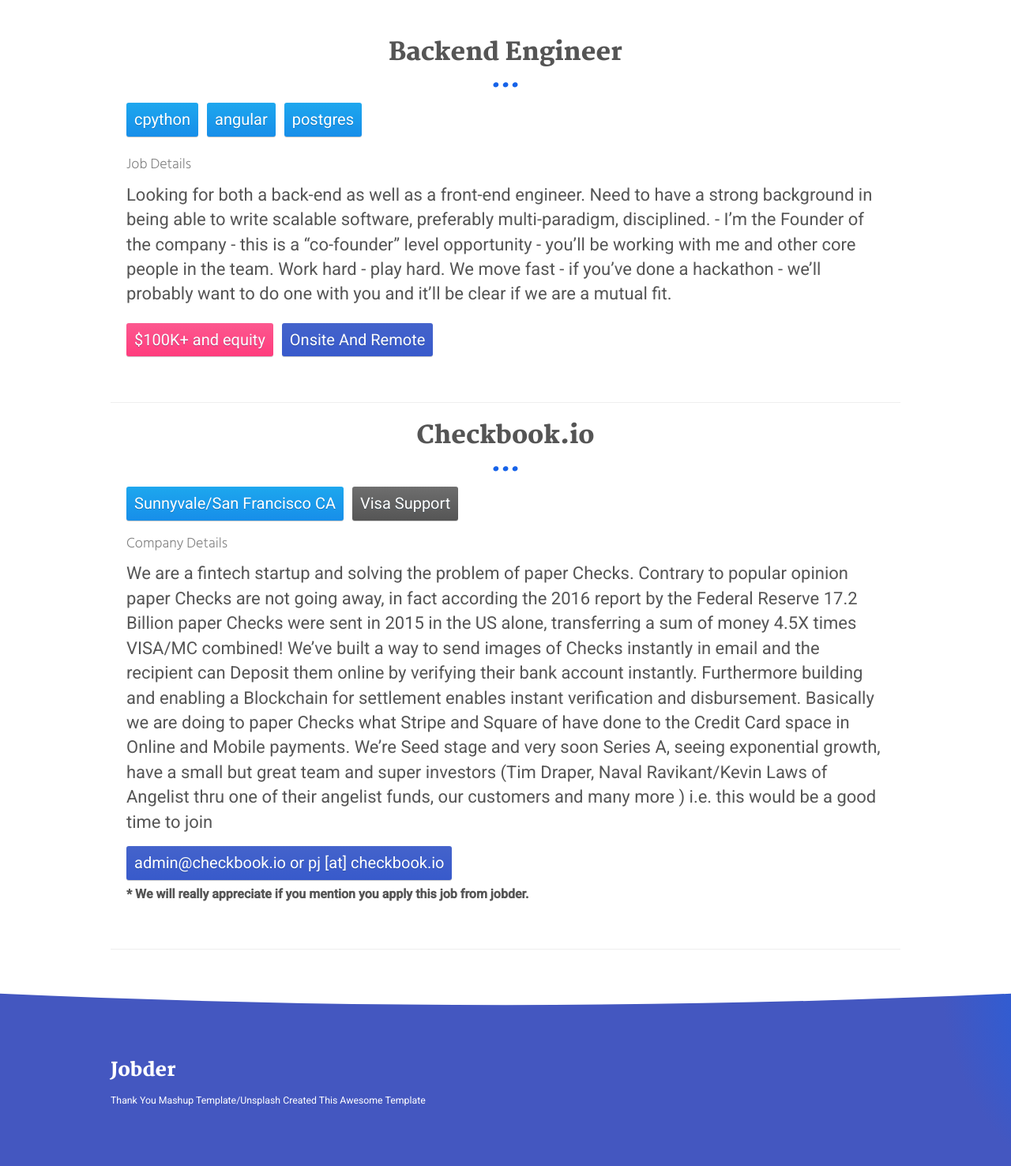
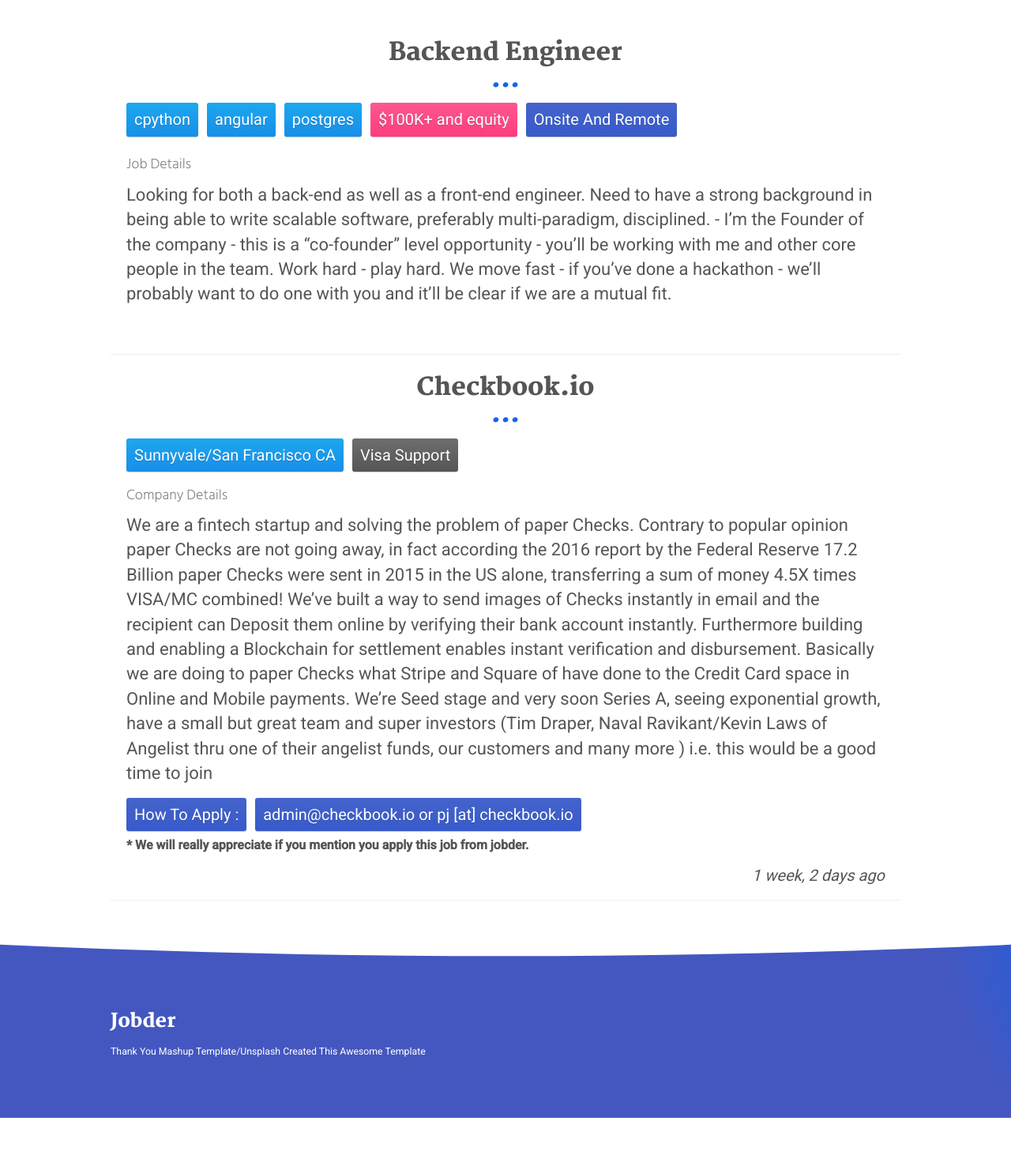
Before and after one commit to Windsooon/jobder, a Django app: page /job/23/ in a window 1280 px wide. Shown: the part 113-1589 px from the top of the page at 79% size. After the commit the page ends 1528 px from the top, so only its background shows below. Run offline with Django 3.2, Linux system fonts and the light colour scheme; data comes from the database, SQL or seed files in the repository; parts of the project's set-up code (start-up, migrations or seed data) failed here and were passed over; some libraries are stand-ins or nearby versions.

Commit message:
update content

```diff
--- a/static/css/job.css
+++ b/static/css/job.css
@@ -100,3 +100,7 @@
     background-image: -webkit-linear-gradient(top, #6e6e6e, #555);
     background-image: -o-linear-gradient(top, #6e6e6e, #555);
 }
+
+.post-create-time {
+    font-size: 2rem;
+}
--- a/templates/job.html
+++ b/templates/job.html
@@ -21,17 +21,13 @@
               {% for repo in repos %}
               <span class="repo-span">{{ repo }}</span>
               {% endfor %}
+              <span id="salary">{{ salary }}</span>
+              <span id="onsite">{{ onsite }}</span>
             </div>
             <div class="job-wrapper">
               <h4 id="job-title">Job Details</h4>
               <span id="job-des">{{ job.job_des }}</span>
             </div> <!-- end job wrapper -->
-            <div>
-              <div class="job-button-wrapper">
-                <span id="salary">{{ salary }}</span>
-                <span id="onsite">{{ onsite }}</span>
-              </div>
-            </div>
           </div>
           <hr>
           <div class="company-div"> <!-- company -->
@@ -40,8 +36,10 @@
             <span id="visa">{{ visa }}</span>
             <h4 id="company-des-h4">Company Details</h4>
             <p id="company-des">{{ job.company_des }}</p>
+            <span id="apply">How To Apply :</span>
             <span id="apply">{{ job.apply }}</span>
             <p id="from-jobder">* We will really appreciate if you mention you apply this job from jobder.</p>
+            <i class="post-create-time pull-right">{{ job.create_time|timesince }} ago </i>
           </div> <!-- end company -->
         </div> <!-- end job-container-div -->
         <hr>
--- a/templates/match.html
+++ b/templates/match.html
@@ -28,7 +28,7 @@
               {% for repo in post.repo.all %}
               <span class="repo-span">{{ repo.repo_name }}</span>
               {% endfor %}
-              <span id="onsite" class="repo-span">{{ post.onsite | yesno:"Remove,Onsite" }}</span>
+              <span id="onsite" class="repo-span">{{ post.onsite | yesno:"Remove,Onsite And Remote" }}</span>
             </div>
             <p class="job-des">{{ post.job_des }}</p>
           </div>
```
